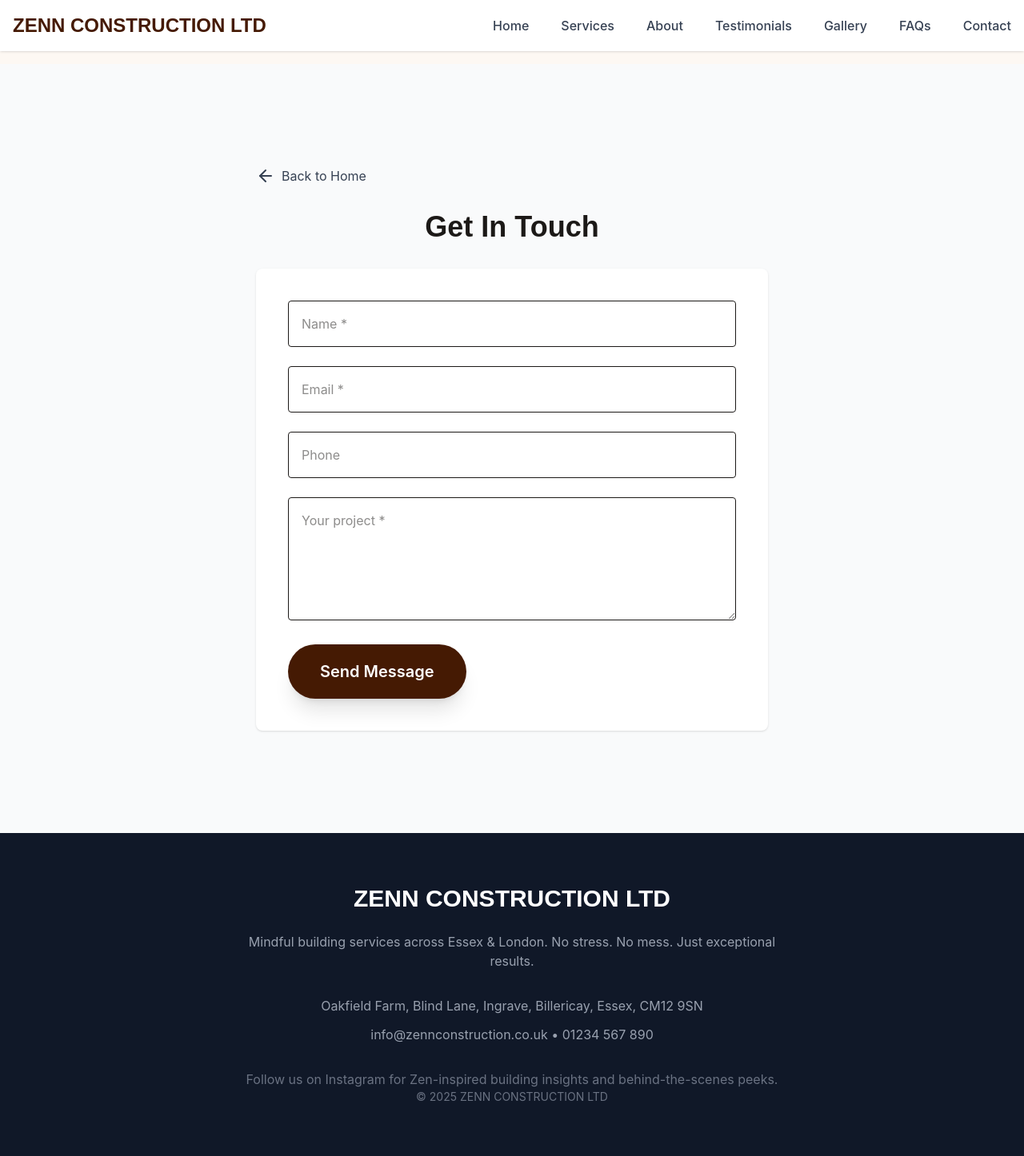
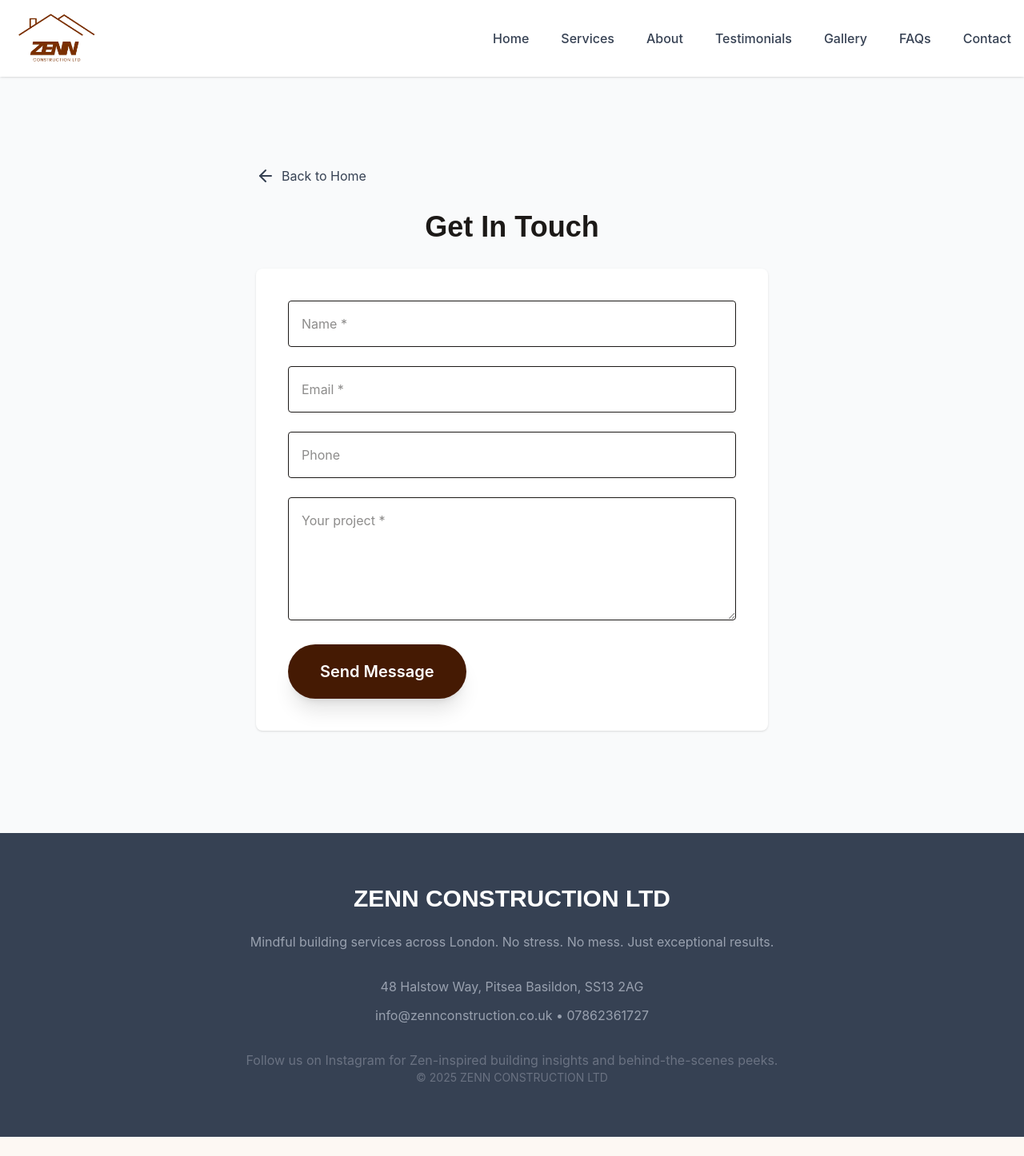
Before and after one commit to jay99-max/zenn, a React (Vite) app: page /contact in a window 1280 px wide. Shown: the whole page at 80% size. After the commit the page ends 1422 px from the top, so only its background shows below. Built offline with nearby package versions, Linux system fonts and the light colour scheme.

Commit message:
Add files via upload

```diff
--- a/src/components/layout/Footer.jsx
+++ b/src/components/layout/Footer.jsx
@@ -1,14 +1,14 @@
 export default function Footer() {
   return (
-    <footer className="bg-gray-900 text-white py-16">
+    <footer className="bg-gray-700 text-white py-16">
       <div className="container mx-auto px-4 text-center">
         <h2 className="heading text-3xl mb-6">ZENN CONSTRUCTION LTD</h2>
         <p className="max-w-2xl mx-auto mb-8 text-gray-400">
-          Mindful building services across Essex & London. No stress. No mess. Just exceptional results.
+          Mindful building services across London. No stress. No mess. Just exceptional results.
         </p>
         <div className="space-y-3 text-gray-400">
-          <p>Oakfield Farm, Blind Lane, Ingrave, Billericay, Essex, CM12 9SN</p>
-          <p>info@zennconstruction.co.uk • 01234 567 890</p>
+          <p>48 Halstow Way, Pitsea Basildon, SS13 2AG</p>
+          <p>info@zennconstruction.co.uk • 07862361727</p>
         </div>
         <p className="mt-8 text-gray-500">Follow us on Instagram for Zen-inspired building insights and behind-the-scenes peeks.</p>
         <p className="text-sm text-gray-500">© 2025 ZENN CONSTRUCTION LTD</p>
--- a/src/components/layout/Header.jsx
+++ b/src/components/layout/Header.jsx
@@ -16,7 +16,6 @@
     { name: 'Contact', id: '/contact' },
   ]
 
-  // Smooth scroll when hash changes
   useEffect(() => {
     if (location.hash) {
       const element = document.querySelector(location.hash)
@@ -36,11 +35,16 @@
   return (
     <header className="fixed top-0 w-full bg-white shadow-sm z-50">
       <div className="container mx-auto px-4 py-4 flex justify-between items-center">
-        <Link to="/" className="heading text-2xl text-[#451a03] font-bold">
-          ZENN CONSTRUCTION LTD
+        {/* LOGO REPLACE TEXT */}
+        <Link to="/" className="flex items-center">
+          <img
+            src="/logo.png"
+            alt="ZENN CONSTRUCTION LTD"
+            className="h-14 md:h-16 w-auto object-contain"
+          />
         </Link>
 
-        {/* Desktop */}
+        {/* Desktop Nav */}
         <nav className="hidden lg:flex space-x-10">
           {links.map((link) => (
             <Link
@@ -54,13 +58,13 @@
           ))}
         </nav>
 
-        {/* Mobile toggle */}
+        {/* Mobile Menu Button */}
         <button onClick={() => setOpen(!open)} className="lg:hidden">
           {open ? <X size={28} /> : <Menu size={28} />}
         </button>
       </div>
 
-      {/* Mobile menu */}
+      {/* Mobile Menu */}
       {open && (
         <div className="lg:hidden bg-white border-t">
           {links.map((link) => (
```
